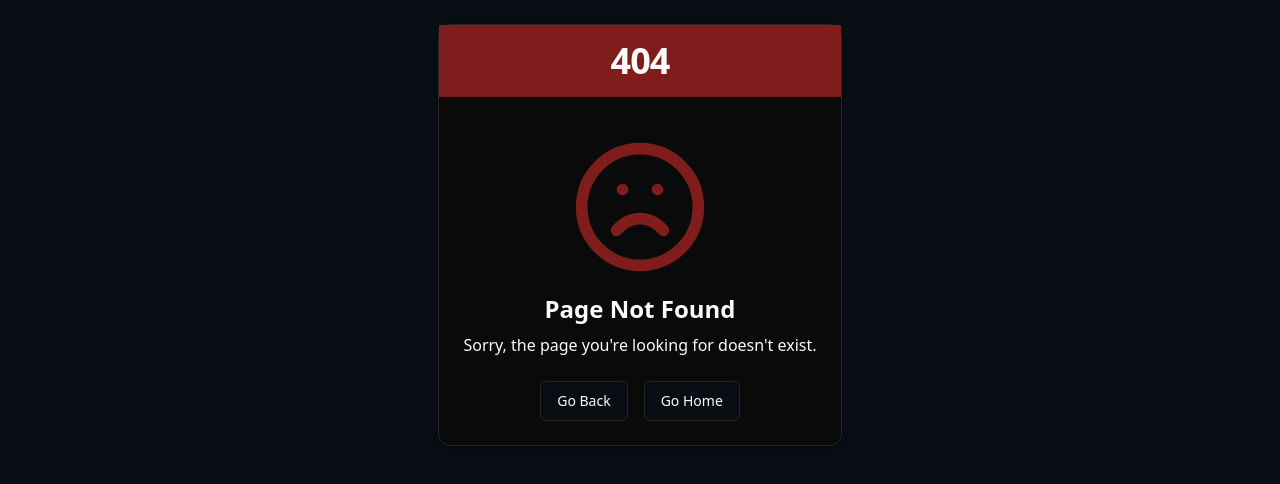
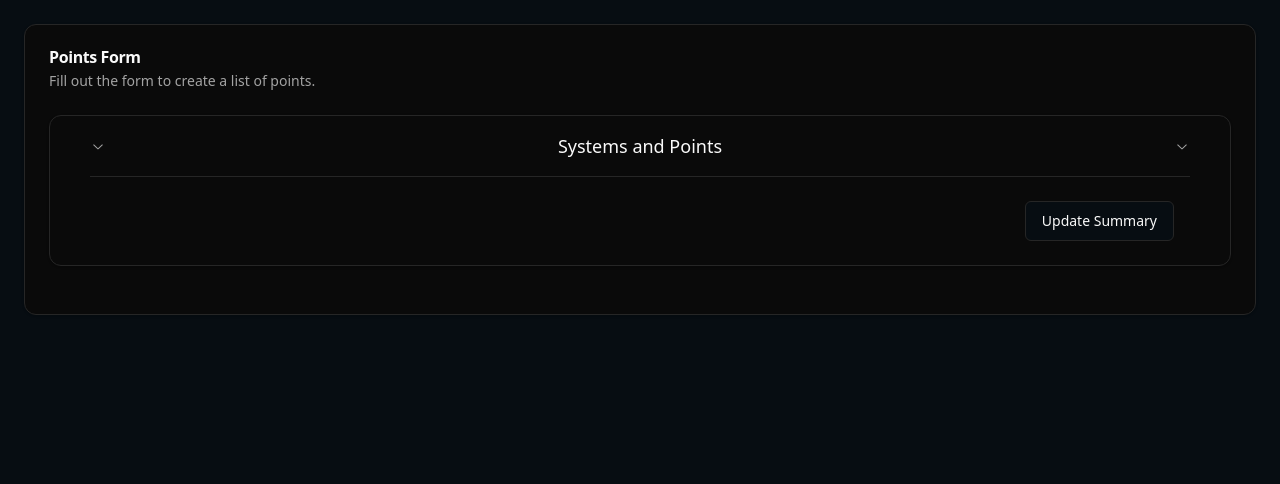
Before and after one commit to zControl/system-point-estimator, a React (Vite) app: page /points in a window 1280 px wide. Before the commit this address had no page. Shown: the top 484 px of the page. Built offline with nearby package versions, Linux system fonts and the light colour scheme.

Commit message:
Initial points form scaffold

```diff
--- a/package.json
+++ b/package.json
@@ -52,6 +52,6 @@
     "eslint-plugin-react-hooks": "^4.6.0",
     "eslint-plugin-react-refresh": "^0.4.6",
     "typescript": "^5.2.2",
-    "vite": "^5.2.0"
+    "vite": "^6.3.5"
   }
 }
--- /dev/null
+++ b/src/features/points/components/PointsForm.tsx
@@ -0,0 +1,187 @@
+import { zodResolver } from "@hookform/resolvers/zod";
+import { useFieldArray, useForm } from "react-hook-form";
+import * as z from "zod";
+
+import { Card, CardContent } from "@/components/ui/card";
+
+import { Form } from "@/components/ui/form";
+
+import {
+  Accordion,
+  AccordionContent,
+  AccordionItem,
+  AccordionTrigger,
+} from "@/components/ui/accordion";
+
+import {
+  Table,
+  TableBody,
+  TableCell,
+  TableHead,
+  TableHeader,
+  TableRow,
+} from "@/components/ui/table";
+
+import { Button } from "@/components/ui/button";
+
+import { InputFormField } from "@/components/form/InputFormField";
+import { PointsFormSchema } from "@/features/points/form/schema";
+
+import { Trash2 } from "lucide-react";
+
+export function PointsForm() {
+  const form = useForm<z.infer<typeof PointsFormSchema>>({
+    resolver: zodResolver(PointsFormSchema),
+    resetOptions: {
+      keepDefaultValues: true,
+    },
+    defaultValues: {
+      points: [
+        {
+          pointDevice: 0,
+          pointType: "AI",
+          pointInstance: 1101,
+          pointName: "New Point Name",
+          pointDescription: "New Point Description",
+        },
+      ],
+    },
+  });
+
+  const { fields, append, remove } = useFieldArray<
+    z.infer<typeof PointsFormSchema>
+  >({
+    name: "points",
+    control: form.control,
+  });
+
+  function onSubmit(data: z.infer<typeof PointsFormSchema>) {
+    if (data.points.length === 0) {
+      console.log("You didn't enter any points!");
+      return null;
+    }
+  }
+
+  function onInvalid() {
+    console.log("Form validation error");
+  }
+
+  return (
+    <section className="space-y-4">
+      {/* Form Card */}
+      <Card>
+        <CardContent>
+          <Form {...form}>
+            <form
+              onSubmit={form.handleSubmit(onSubmit, onInvalid)}
+              className="w-full space-y-6 px-4"
+            >
+              <Accordion type="multiple" defaultValue={["info"]}>
+                <AccordionItem value="systems">
+                  <AccordionTrigger>Systems and Points</AccordionTrigger>
+                  <AccordionContent className="px-2">
+                    <div className="space-y-2">
+                      <p>
+                        {" "}
+                        Enter the number of wired inputs and outputs for each
+                        system.
+                      </p>
+                    </div>
+                    <Table>
+                      <TableHeader>
+                        <TableRow>
+                          <TableHead className="min-w-[200px]">Name</TableHead>
+                          <TableHead className="min-w-[110px]">
+                            Inputs
+                          </TableHead>
+                          <TableHead className="min-w-[110px]">
+                            Outputs
+                          </TableHead>
+                          <TableHead className="min-w-[110px]">
+                            NetVars
+                          </TableHead>
+                          <TableHead className="min-w-[110px]">
+                            Typicals
+                          </TableHead>
+                          <TableHead className="min-w-[110px]">
+                            Complexity
+                          </TableHead>
+                          <TableHead>Actions</TableHead>
+                        </TableRow>
+                      </TableHeader>
+                      <TableBody>
+                        {fields.map((row, index) => (
+                          <TableRow key={row.id}>
+                            <TableCell>
+                              <InputFormField
+                                type="number"
+                                name={`points.${index}.pointDevice`}
+                                placeholder="Point Device"
+                              />
+                            </TableCell>
+                            <TableCell>
+                              <InputFormField
+                                name={`points.${index}.pointType`}
+                                placeholder="Point Type"
+                              />
+                            </TableCell>
+                            <TableCell>
+                              <InputFormField
+                                name={`points.${index}.pointInstance`}
+                                placeholder="Point Instance"
+                              />
+                            </TableCell>
+                            <TableCell>
+                              <InputFormField
+                                type="number"
+                                name={`points.${index}.pointInstance`}
+                              />
+                            </TableCell>
+                            <TableCell>
+                              <InputFormField
+                                name={`points.${index}.pointDescription`}
+                              />
+                            </TableCell>
+                            <TableCell className="flex flex-row items-center justify-center">
+                              <Button
+                                variant="ghost"
+                                size="icon"
+                                onClick={() => remove(index)}
+                              >
+                                <Trash2 />
+                              </Button>
+                            </TableCell>
+                          </TableRow>
+                        ))}
+                      </TableBody>
+                    </Table>
+                    <Button
+                      variant="outline"
+                      className="m-3 float-right"
+                      onClick={() =>
+                        append({
+                          pointName: "",
+                          pointDescription: "",
+                          pointDevice: 0,
+                          pointInstance: 0,
+                          pointType: "AI",
+                        })
+                      }
+                    >
+                      Add System
+                    </Button>
+                  </AccordionContent>
+                </AccordionItem>
+              </Accordion>
+              <div className="flex flex-row justify-end gap-4 px-4">
+                <Button variant="outline" type="submit">
+                  Update Summary
+                </Button>
+              </div>
+            </form>
+          </Form>
+        </CardContent>
+      </Card>
+    </section>
+  );
+}
--- /dev/null
+++ b/src/features/points/form/schema.ts
@@ -0,0 +1,14 @@
+import * as z from "zod";
+const PointsFormSchema = z.object({
+  points: z.array(
+    z.object({
+      pointDevice: z.coerce.number().min(0, "Invalid"),
+      pointType: z.coerce.string().min(1, "Required"),
+      pointInstance: z.coerce.number().min(0, "Invalid"),
+      pointName: z.string().min(1, "Required"),
+      pointDescription: z.string(),
+    }),
+  ),
+});
+
+export { PointsFormSchema };
--- a/src/routeTree.gen.ts
+++ b/src/routeTree.gen.ts
@@ -11,6 +11,7 @@
 // Import Routes
 
 import { Route as rootRoute } from './routes/__root'
+import { Route as PointsImport } from './routes/points'
 import { Route as NewImport } from './routes/new'
 import { Route as IndexImport } from './routes/index'
 import { Route as testTestImport } from './routes/(test)/test_'
@@ -20,6 +21,12 @@ import { Route as testTestABImport } from './routes/(test)/test.a.b_'
 import { Route as testTestABCImport } from './routes/(test)/test.a.b.c'
 
 // Create/Update Routes
+
+const PointsRoute = PointsImport.update({
+  id: '/points',
+  path: '/points',
+  getParentRoute: () => rootRoute,
+} as any)
 
 const NewRoute = NewImport.update({
   id: '/new',
@@ -81,6 +88,13 @@ declare module '@tanstack/react-router' {
       preLoaderRoute: typeof NewImport
       parentRoute: typeof rootRoute
     }
+    '/points': {
+      id: '/points'
+      path: '/points'
+      fullPath: '/points'
+      preLoaderRoute: typeof PointsImport
+      parentRoute: typeof rootRoute
+    }
     '/(test)/test_': {
       id: '/(test)/test_'
       path: '/test'
@@ -124,6 +138,7 @@ declare module '@tanstack/react-router' {
 export interface FileRoutesByFullPath {
   '/': typeof IndexRoute
   '/new': typeof NewRoute
+  '/points': typeof PointsRoute
   '/test': typeof testTestRoute
   '/test/a': typeof testTestARoute
   '/test/a/b': typeof testTestABRoute
@@ -134,6 +149,7 @@ export interface FileRoutesByFullPath {
 export interface FileRoutesByTo {
   '/': typeof IndexRoute
   '/new': typeof NewRoute
+  '/points': typeof PointsRoute
   '/test': typeof testTestRoute
   '/test/a': typeof testTestARoute
   '/test/a/b': typeof testTestABRoute
@@ -145,6 +161,7 @@ export interface FileRoutesById {
   __root__: typeof rootRoute
   '/': typeof IndexRoute
   '/new': typeof NewRoute
+  '/points': typeof PointsRoute
   '/(test)/test_': typeof testTestRoute
   '/(test)/test/a_': typeof testTestARoute
   '/(test)/test/a/b_': typeof testTestABRoute
@@ -157,6 +174,7 @@ export interface FileRouteTypes {
   fullPaths:
     | '/'
     | '/new'
+    | '/points'
     | '/test'
     | '/test/a'
     | '/test/a/b'
@@ -166,6 +184,7 @@ export interface FileRouteTypes {
   to:
     | '/'
     | '/new'
+    | '/points'
     | '/test'
     | '/test/a'
     | '/test/a/b'
@@ -175,6 +194,7 @@ export interface FileRouteTypes {
     | '__root__'
     | '/'
     | '/new'
+    | '/points'
     | '/(test)/test_'
     | '/(test)/test/a_'
     | '/(test)/test/a/b_'
@@ -186,6 +206,7 @@ export interface FileRouteTypes {
 export interface RootRouteChildren {
   IndexRoute: typeof IndexRoute
   NewRoute: typeof NewRoute
+  PointsRoute: typeof PointsRoute
   testTestRoute: typeof testTestRoute
   testTestARoute: typeof testTestARoute
   testTestABRoute: typeof testTestABRoute
@@ -196,6 +217,7 @@ export interface RootRouteChildren {
 const rootRouteChildren: RootRouteChildren = {
   IndexRoute: IndexRoute,
   NewRoute: NewRoute,
+  PointsRoute: PointsRoute,
   testTestRoute: testTestRoute,
   testTestARoute: testTestARoute,
   testTestABRoute: testTestABRoute,
@@ -215,6 +237,7 @@ export const routeTree = rootRoute
       "children": [
         "/",
         "/new",
+        "/points",
         "/(test)/test_",
         "/(test)/test/a_",
         "/(test)/test/a/b_",
@@ -227,6 +250,9 @@ export const routeTree = rootRoute
     },
     "/new": {
       "filePath": "new.tsx"
+    },
+    "/points": {
+      "filePath": "points.tsx"
     },
     "/(test)/test_": {
       "filePath": "(test)/test_.tsx"
--- a/src/routes/index.tsx
+++ b/src/routes/index.tsx
@@ -29,10 +29,15 @@ function App() {
               Start a new Estimate
             </Button>
           </Link>
+          <Link to="/points">
+            <Button variant={"outline"} size={"lg"}>
+              Create Points
+            </Button>
+          </Link>
           <Button
             variant={"outline"}
             size={"lg"}
-            onClick={() => console.log("We can load from JSON here")}
+            onClick={() => handleLoadFromJSON()}
           >
             Load From JSON
           </Button>
--- /dev/null
+++ b/src/routes/points.tsx
@@ -0,0 +1,27 @@
+import { PageContainer } from "@/components/common/PageContainer";
+import { Tile } from "@/components/composites/Tile";
+import { PointsForm } from "@/features/points/components/PointsForm";
+import { createFileRoute } from "@tanstack/react-router";
+
+export const Route = createFileRoute("/points")({
+  component: PointsPage,
+});
+
+function PointsPage() {
+  return (
+    <PageContainer
+      title="Points"
+      description="Create a list of points and generate bacnet objects"
+      keywords="systems, point, count, estimation"
+    >
+      <Tile
+        title="Points Form"
+        description="Fill out the form to create a list of points."
+      >
+        <div>
+          <PointsForm />
+        </div>
+      </Tile>
+    </PageContainer>
+  );
+}
```
Also changed, not shown: .prettierrc.cjs (added), src/features/points/form/types.ts (added), 2 other files (tests, documents, lock files or other folders).
